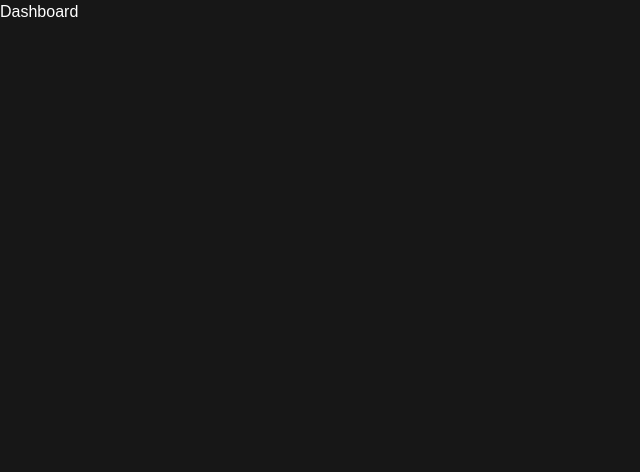
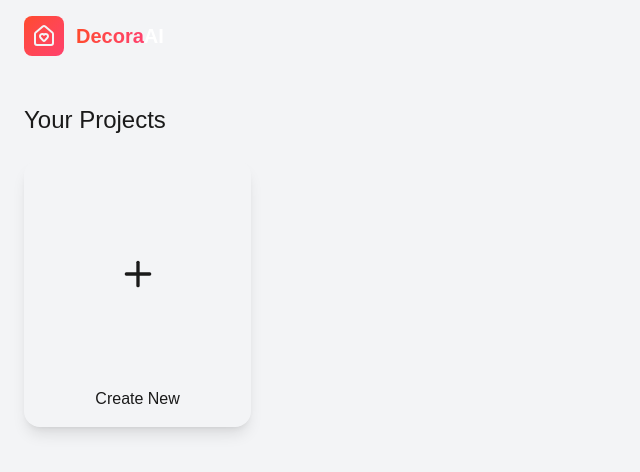
Before and after one commit to Abhinandan-git/DecoraAI, a Next.js app in the folder client/: page /dashboard in a window 1280 px wide. Shown: the top 472 px of the page, without its empty margins (0-640 px from the left). Built offline with nearby package versions, Linux system fonts and the light colour scheme.

Commit message:
Added fetch

```diff
--- a/client/app/dashboard/page.tsx
+++ b/client/app/dashboard/page.tsx
@@ -1,9 +1,52 @@
-import React from 'react'
+"use client";
+
+import { HouseHeart, Plus } from "lucide-react";
 
 const Dashboard = () => {
+	const createNewCanvas = async () => {
+		const response = await fetch(process.env.NEXT_PUBLIC_SERVER_URL + "/canvas/create", {
+			method: "POST",
+			headers: {
+				"Content-Type": "application/json"
+			}
+		});
+	};
+
 	return (
-		<div>Dashboard</div>
-	)
-}
+		<div className="min-h-screen bg-gray-100">
+			<header className="max-w-7xl mx-auto px-6 py-4 flex items-center justify-between">
+				<div className="flex items-center gap-3">
+					<div className="w-10 h-10 rounded-lg bg-gradient-to-br from-[#ff4b2b] to-[#ff416c] flex items-center justify-center">
+						<HouseHeart className="w-6 h-6 text-gray-100" />
+					</div>
+					<h1 className="text-xl font-semibold"><span className="bg-gradient-to-r from-[#ff4b2b] to-[#ff416c] inline-block text-transparent bg-clip-text">Decora</span>AI</h1>
+				</div>
+				<div className="w-3xs h-6 flex justify-between gap-2">
+					<button className="transition-all w-1/3 h-8 font-medium rounded-md bg-gradient-to-br hover:from-[#ff4b2b] hover:to-[#ff416c] hover:text-gray-100">Editor</button>
+					<button className="transition-all w-1/3 h-8 font-medium rounded-md bg-gradient-to-br hover:from-[#ff4b2b] hover:to-[#ff416c] hover:text-gray-100">Login</button>
+					<button className="transition-all w-1/3 h-8 font-medium rounded-md bg-gradient-to-br hover:from-[#ff4b2b] hover:to-[#ff416c] hover:text-gray-100">Register</button>
+				</div>
+			</header>
+			<main className="max-w-7xl mx-auto px-6 py-8">
+				<div className="flex items-center justify-between mb-6">
+					<h2 className="text-2xl font-normal text-[#1a1a1a]">Your Projects</h2>
+				</div>
+				<div onClick={() => createNewCanvas()} className="grid grid-cols-1 sm:grid-cols-2 md:grid-cols-3 lg:grid-cols-4 xl:grid-cols-5 gap-6">
+					<div className="group cursor-pointer transition-all duration-300 rounded-2xl shadow-lg overflow-hidden">
+						<div className="aspect-[1/1] p-6 flex flex-col">
+							<div className="relative flex-1 flex items-center justify-center">
+								<div className="absolute flex-1 flex items-center justify-center rounded-lg w-[100%] h-[100%] transition-all duration-300 bg-gradient-to-br from-[#ff4b2b] to-[#ff416c] opacity-0 group-hover:opacity-100 group-hover:scale-105"></div>
+								<Plus className="w-10 h-10 z-0 text-[#1a1a1a] transition-all group-hover:text-white"></Plus>
+							</div>
+						</div>
+						<div className="pb-4 space-y-1 transition-all group-hover:scale-105">
+							<h3 className="font-medium text-[#1a1a1a] text-center">Create New</h3>
+						</div>
+					</div>
+				</div>
+			</main>
+		</div>
+	);
+};
 
-export default Dashboard
+export default Dashboard;
--- a/client/package.json
+++ b/client/package.json
@@ -10,6 +10,7 @@
   },
   "dependencies": {
     "konva": "^10.0.2",
+    "lucide-react": "^0.545.0",
     "next": "15.3.3",
     "react": "^19.0.0",
     "react-dom": "^19.0.0",
```
Also changed, not shown: 1 other file (tests, documents, lock files or other folders).
